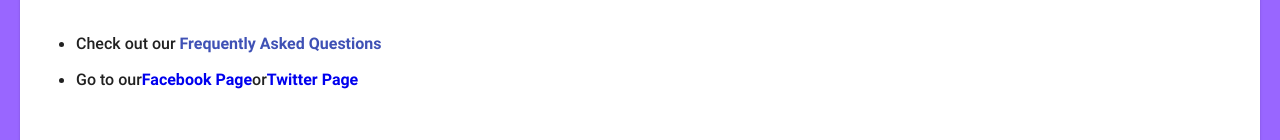
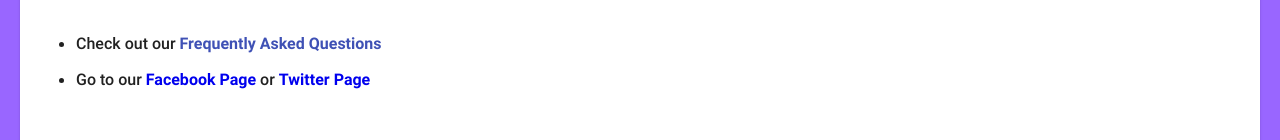
Before and after one commit to SheaMeyers/anonymous-reviewer-django-react, a React (Create React App) app: page / in a window 1280 px wide. Shown: the part 782-922 px from the top of the page. Built offline with nearby package versions, Linux system fonts and the light colour scheme; no server answers.

Commit message:
Fix spacing between links and p tags

```diff
--- a/src/components/LandingPage.tsx
+++ b/src/components/LandingPage.tsx
@@ -165,7 +165,7 @@ const LandingPage: React.FC = () => {
                     target="_blank" rel="noopener noreferrer">
                     Facebook Page
                 </a>
-                 or
+                or
                 <a
                     className="Faq-link"
                     href="https://twitter.com/AnonRevWebsite"
--- a/src/static/css/LandingPage.css
+++ b/src/static/css/LandingPage.css
@@ -37,6 +37,7 @@
     font-weight: bold;
     cursor: pointer;
     text-decoration: none !important;
+    margin: 0 0.25em;
 }
 
 
```
